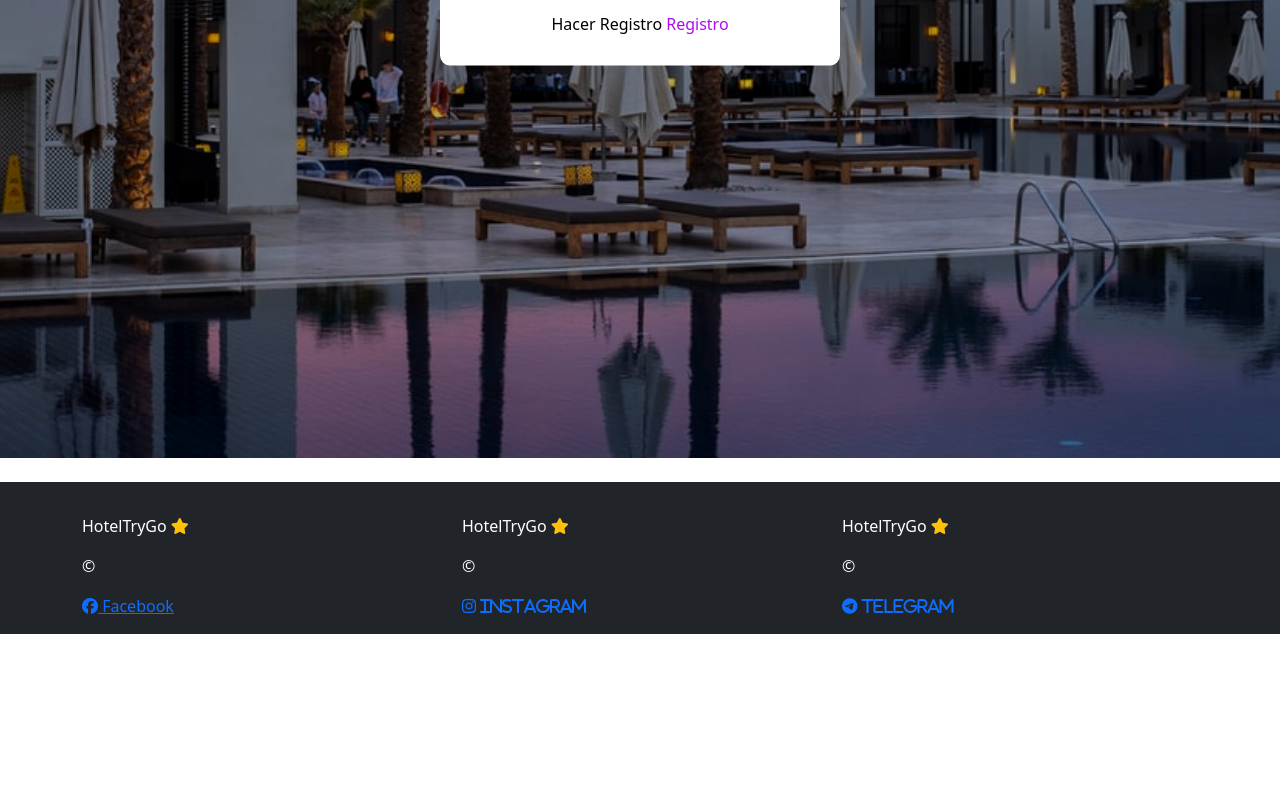
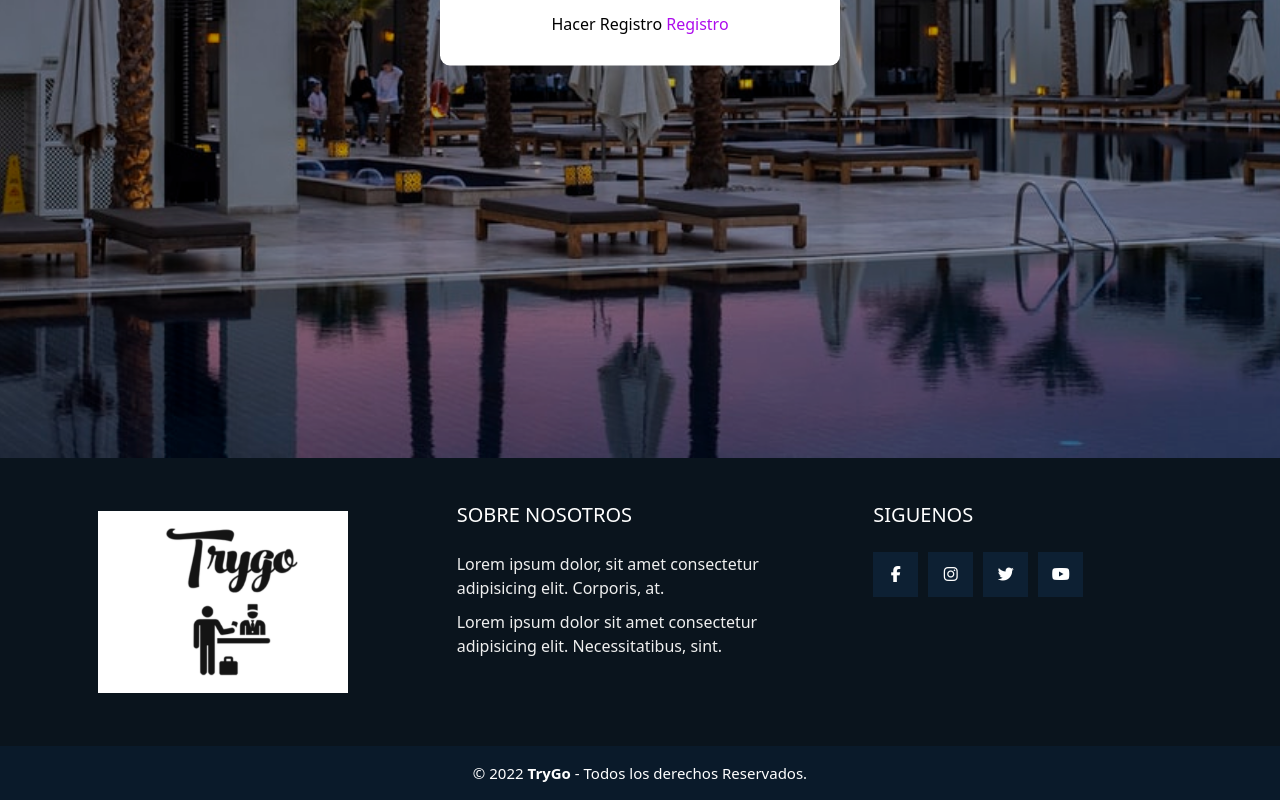
Before and after one commit to edisonM21/HotelTryGoo, an Angular app: page / in a window 1280 px wide. Shown: the part 572-1372 px from the top of the page. Before the commit the page ends 1206 px from the top, so only its background shows below. Built offline with nearby package versions, Linux system fonts and the light colour scheme.

Commit message:
Se crean cards de habitaciones y se modifica el footer

```diff
--- a/src/app/formulario-reservas/formulario-reservas.component.html
+++ b/src/app/formulario-reservas/formulario-reservas.component.html
@@ -32,7 +32,7 @@
                         <input type="text" class="form-control" id="Idcliente">
                     </div>
                 </div>
-                <button type="submit" class="btn btn-dark" routerLink="/habitaciones">Reservar</button>
+                <button type="submit" class="btn btn-dark" routerLink="/habitaciones" >Reservar</button>
             </div>
         </form>
     </div>
--- a/src/app/habitaciones/habitaciones.component.css
+++ b/src/app/habitaciones/habitaciones.component.css
@@ -16,5 +16,50 @@
     left: 0px;
     opacity: 0.3;
     z-index: -1;
+}
+.card{
+    width: 370px;
+    margin: 20px;
+    border-radius: 6px;
+    overflow: hidden;
+    background: #fff;
+    box-shadow: 0px 1px 10px rgba(0,0,0,0.2);
+    cursor: default;
+    transition: all 400ms ease;
+}
+.card:hover{
+    box-shadow: 5px 5px 20px rgba(0,0,0,0.4);
+    transform: translateY(-5%);
+}
+#img{
+    width: 400px;
+    height: 210px;
+}
+.card .contenido{
+    padding: 15px;
+    text-align: center;
+}
+.card .contenido h5{
+    line-height: 1.5;
+    color: #6a6a6a;
+}
+.card .contenido h2{
+    color: #560875;
+    font-weight: 400;
+    margin-bottom: 15px;
+}
+.card .contenido button{
+    text-decoration: none;
+    display: inline-block;
+    padding: 10px;
+    margin-top: 10px;
+    color: #ad0cec;
+    border: 1px solid #ad0cec;
+    border-radius: 4px;
+    transition: all 400ms ease;
+}
+.card .contenido button:hover{
+    background: #ad0cec;
+    color: #fff;
 
 }
--- a/src/app/habitaciones/habitaciones.component.html
+++ b/src/app/habitaciones/habitaciones.component.html
@@ -2,26 +2,41 @@
   <app-menu></app-menu>
 </header>
 <section id="banner">
+  <!-- <div class="container1">
+    <div class="card1" *ngFor="let habitacion of listahabitaciones">
+      <figure>
+        <img src="../../assets/img/habit1.jpg" alt="">
+      </figure>
+      <div class="contenido">
+        <h3>{{habitacion.nombre}}</h3>
+        <p>{{habitacion.descripcion}}</p>
+        <a href="#">Leer mas</a>
+      </div>
+    </div>
+  </div> -->
   <div class="row">
     <div class="col-xs-12 col-sm-6 col-md-4" *ngFor="let habitacion of listahabitaciones">
       <div class="card">
         <div class="image">
+          <div class="contenido">
+          <!-- <h5>{{habitacion.foto}}</h5> -->
           <h2 class="text-center">{{habitacion.nombre}}</h2>
+          <img src="../../assets/img/habit1.jpg" alt="" class="card-img-top">
           <h5 class="text-center">${{habitacion.precio}}</h5>
-          <h5 class="text-center">Descripcion:{{habitacion.descripcion}}</h5>
-          <img src="../../assets/img/habit1.jpg" alt="" class="card-img-top">
-          <button type="button" class="btn btn-primary" data-bs-toggle="modal" data-bs-target="#exampleModal">
+          <h5 class="text-center">{{habitacion.descripcion}}</h5>
+          <button type="button" class="" data-bs-toggle="modal" data-bs-target="#exampleModal">
             Reservar
           </button>
         </div>
       </div>
+     </div>
     </div>
   </div>
 </section>
 <div class="modal fade" id="exampleModal" tabindex="-1" aria-labelledby="exampleModalLabel" aria-hidden="true">
   <div class="modal-dialog">
     <div class="modal-content">
-      <div class="modal-header">
+      <div class="modal-header" style="text-align: center;">
           Hoteles TryGo
           <i class="fa-solid fa-star text-warning"></i>
           <i class="fa-solid fa-star text-warning"></i>
@@ -35,7 +50,7 @@
       </div>
       <div class="modal-footer">
         <button type="button" class="btn btn-secondary" data-bs-dismiss="modal">Cerrar</button>
-        <button type="button" class="btn btn-primary">TryGo</button>
+        <button type="button" class="btn btn-secondary" style="background-color: #ad0cec;">TryGo</button>
       </div>
     </div>
   </div>
--- a/src/app/informacion/informacion.component.css
+++ b/src/app/informacion/informacion.component.css
@@ -0,0 +1,3 @@
+.container{
+    margin-bottom: 20px;
+}
--- a/src/app/servicio-prueba.service.ts
+++ b/src/app/servicio-prueba.service.ts
@@ -13,6 +13,6 @@ export class ServicioPruebaService {
    }
 
    getHabitaciones():Observable<any>{
-    return this.peticion.get('https://servidorglobant.herokuapp.com/api/v1/habitaciones');
+    return this.peticion.get('https://apiglobant1.herokuapp.com/api/v1/habitaciones/');
   }
 }
--- a/src/app/shared/footer/footer.component.css
+++ b/src/app/shared/footer/footer.component.css
@@ -0,0 +1,64 @@
+.pie-pagina{
+    width: 100%;
+    background-color: #0a141d;
+}
+.pie-pagina .grupo1{
+    width: 100%;
+    max-width: 1200px;
+    margin: auto;
+    display: grid;
+    grid-template-columns: repeat(3, 1fr);
+    grid-gap:50px;
+    padding: 45px 0px;
+}
+.pie-pagina .grupo1 .box figure{
+    width: 100%;
+    height: 100%;
+    display: flex;
+    justify-content: center;
+    align-items: center;
+}
+.pie-pagina .grupo1 .box figure img{
+    width: 250px;
+}
+.pie-pagina .grupo1 .box h2{
+    color: white;
+    margin-bottom: 25px;
+    font-size: 20px;
+}
+.pie-pagina .grupo1 .box p{
+    color: #efefef;
+    margin-bottom: 10px;
+}
+.pie-pagina .grupo1 .red-social a{
+    display: inline-block;
+    text-decoration: none;
+    width: 45px;
+    height: 45px;
+    line-height: 45px;
+    color: #fff;
+    margin-right: 10px;
+    background-color: #0d2033;
+    text-align: center;
+    transition: all 300ms ease;
+}
+.pie-pagina .grupo1 .red-social a:hover{
+    color: aqua;
+}
+.pie-pagina .grupo2{
+    background-color: #0a1a2a;
+    padding: 15px 10px;
+    text-align: center;
+    color: #fff;
+}
+.pie-pagina .grupo2 small{
+    font-size: 15px;
+}
+@media screen and (max-width: 800px){
+    .pie-pagina .grupo1{
+        width: 90%;
+        grid-template-columns: repeat(1, 1fr);
+        grid-gap:30px;
+        padding: 35px 0px;
+    }
+}
--- a/src/app/shared/footer/footer.component.html
+++ b/src/app/shared/footer/footer.component.html
@@ -1,24 +1,28 @@
-<footer class="bg-dark  mt-4 p-3 ">
-    <div class="container text-white">
-      <div class="row">
-        <div class="col-12 col-md-4">
-          <p></p>
-          <p>HotelTryGo <i class="fa-solid fa-star text-warning"></i></p>
-          <p> &copy;</p>
-          <a href="https://www.facebook.com/"><i class="fab fa-facebook"></i> Facebook</a>
-        </div>
-        <div class="col-12 col-md-4">
-          <p></p>
-          <p>HotelTryGo <i class="fa-solid fa-star text-warning"></i></p>
-          <p> &copy;</p>
-          <a href="https://www.instagram.com/"><i class="fab fa-instagram"> Instagram</i></a>
-        </div>
-        <div class="col-12 col-md-4">
-          <p></p>
-          <p>HotelTryGo <i class="fa-solid fa-star text-warning"></i></p>
-          <p> &copy;</p>
-          <a href="https://telegram.org/"><i class="fab fa-telegram"> Telegram</i></a>
-        </div>
+<footer class="pie-pagina">
+  <div class="grupo1">
+    <div class="box">
+      <figure>
+        <a href="">
+          <img src="../../../assets/img/logo1.png" alt="Logo">
+        </a>
+      </figure>
+    </div>
+    <div class="box">
+      <h2>SOBRE NOSOTROS</h2>
+      <p>Lorem ipsum dolor, sit amet consectetur adipisicing elit. Corporis, at.</p>
+      <p>Lorem ipsum dolor sit amet consectetur adipisicing elit. Necessitatibus, sint.</p>
+    </div>
+    <div class="box">
+      <h2>SIGUENOS</h2>
+      <div class="red-social">
+        <a href="https://www.facebook.com/" class="fa fa-facebook"></a>
+        <a href="https://www.instagram.com/" class="fa fa-instagram"></a>
+        <a href="https://twitter.com/" class="fa fa-twitter"></a>
+        <a href="https://www.youtube.com/" class="fa fa-youtube"></a>
       </div>
     </div>
+  </div>
+  <div class="grupo2">
+    <small>&copy; 2022 <b>TryGo</b> - Todos los derechos Reservados.</small>
+  </div>
 </footer>
```
